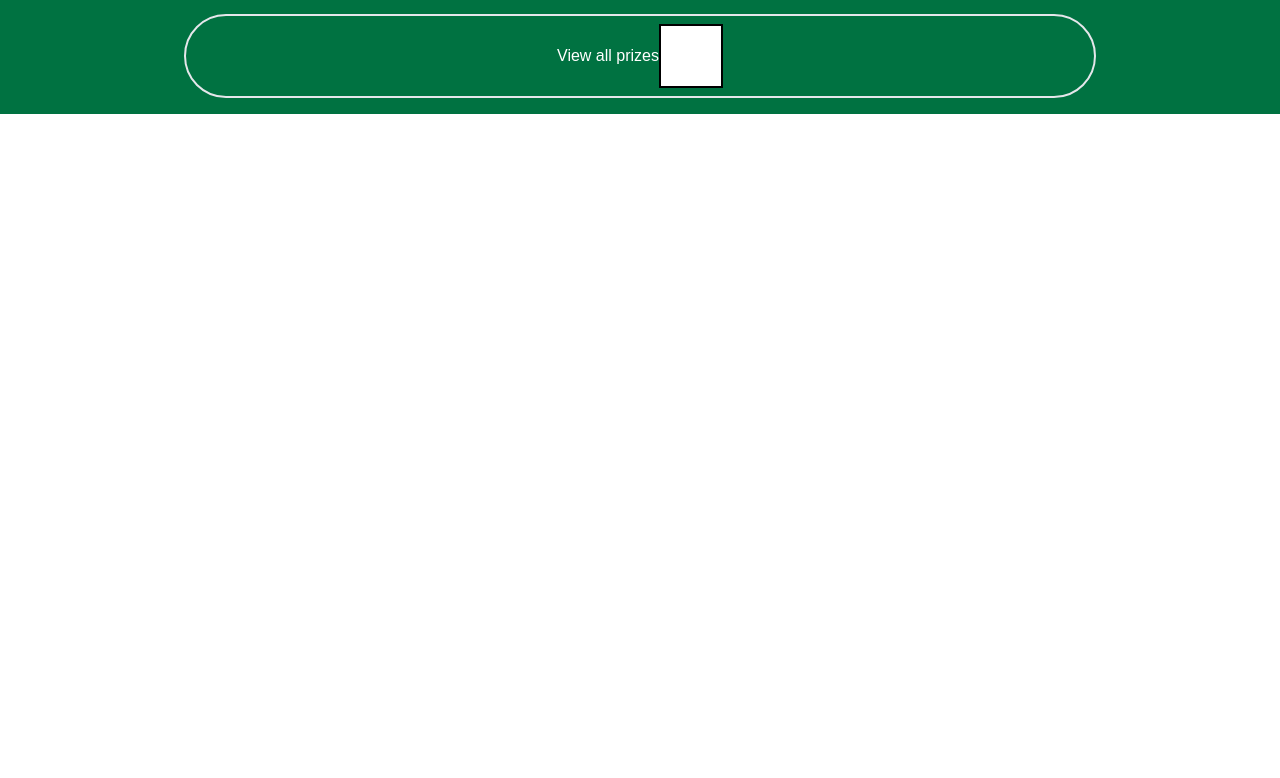
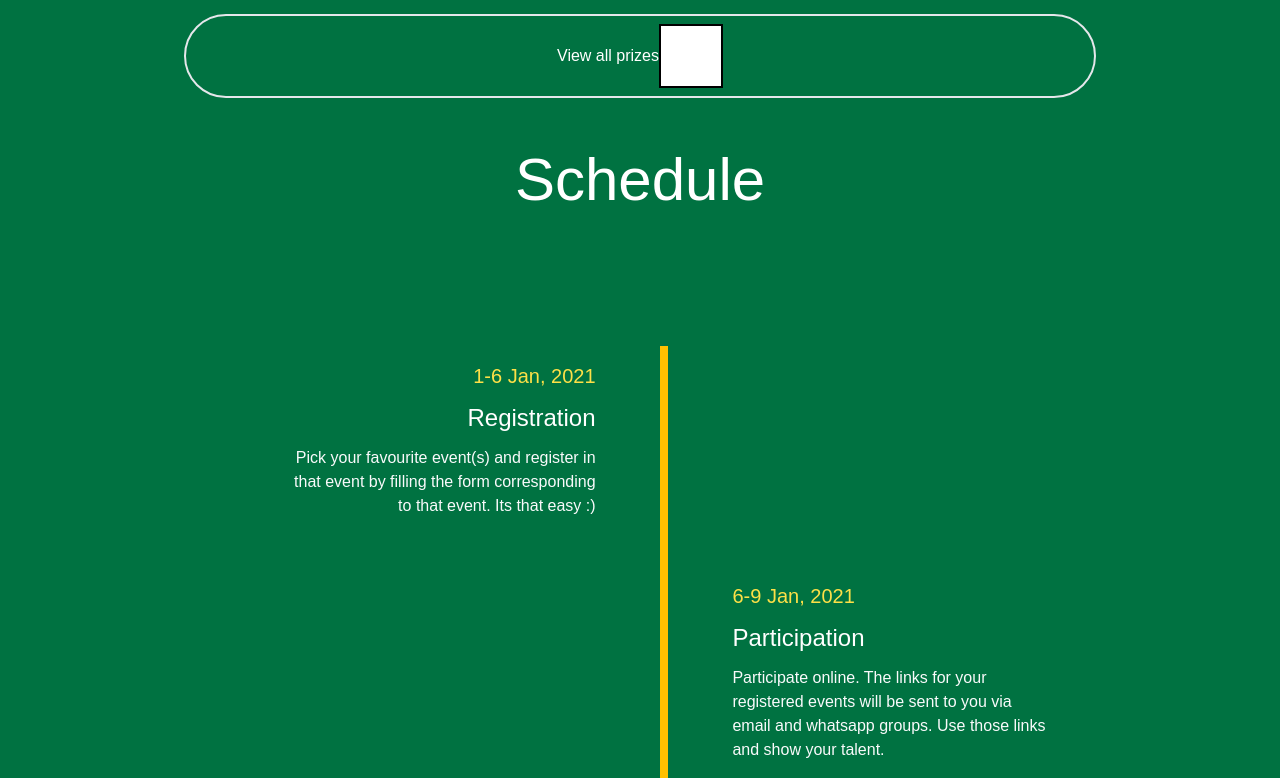
Before and after one commit to ICEFOSS/hackfit, a React (Create React App) app: page / in a window 1280 px wide. Shown: the part 1302-2080 px from the top of the page. Before the commit the page ends 1416 px from the top, so only its background shows below. Built offline with nearby package versions, Linux system fonts and the light colour scheme.

Commit message:
deleted alphinejs

```diff
--- a/src/App.js
+++ b/src/App.js
@@ -1,12 +1,14 @@
 import Landing from "./components/landing";
 import Prize from "./components/prizes";
 import Nav from "./components/nav";
+import Schedule from "./components/schedule"
 const App = () => {
   return (
     <div className="font-sans text-white bg-brochgreen">
       <Nav />
       <Landing />
       <Prize />
+      <Schedule/>
     </div>
   );
 };
--- a/src/index.js
+++ b/src/index.js
@@ -1,6 +1,5 @@
 import React from "react";
 import ReactDOM from "react-dom";
-import "alpinejs";
 import "./index.css";
 import App from "./App";
 import reportWebVitals from "./reportWebVitals";
```
